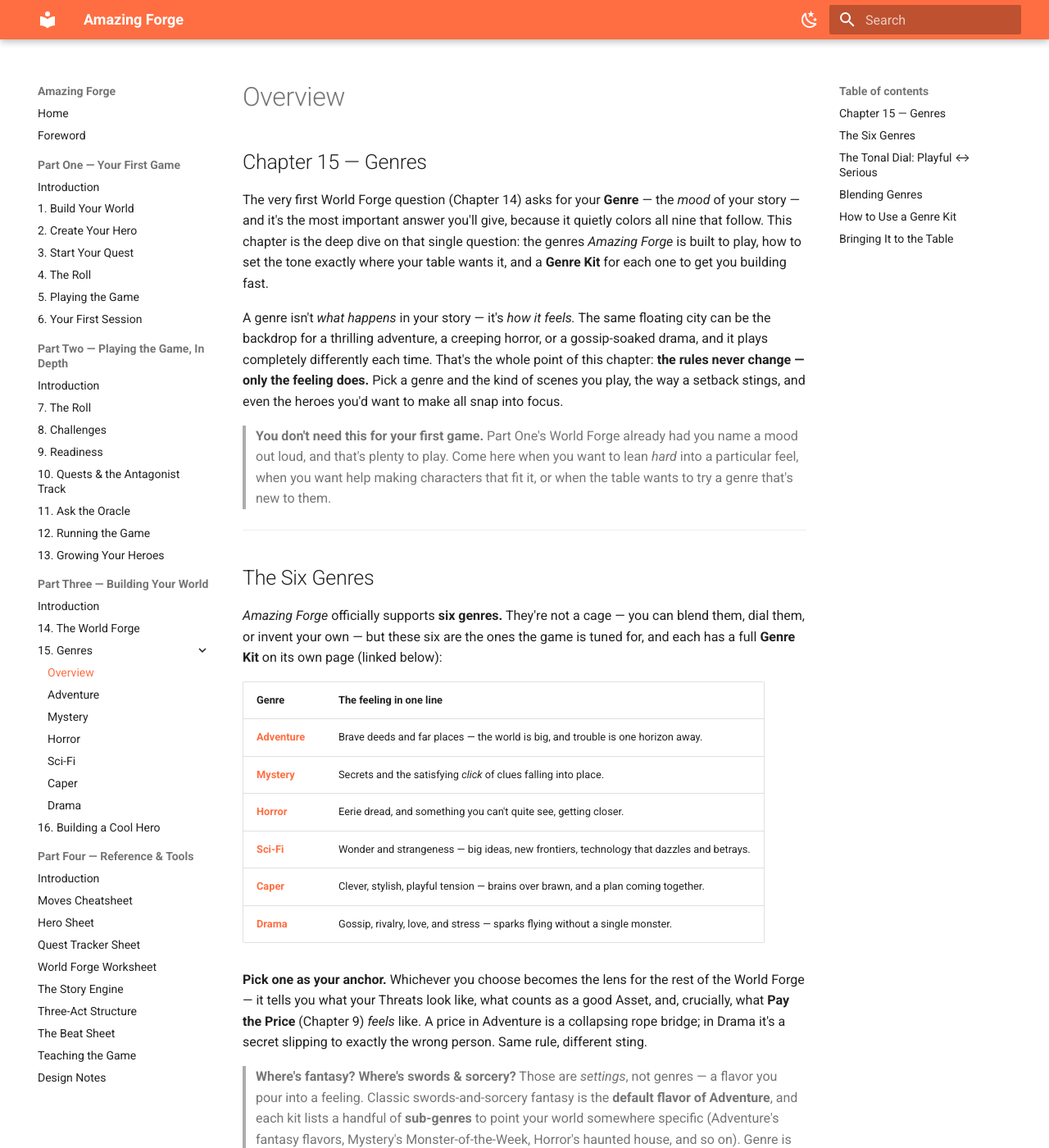
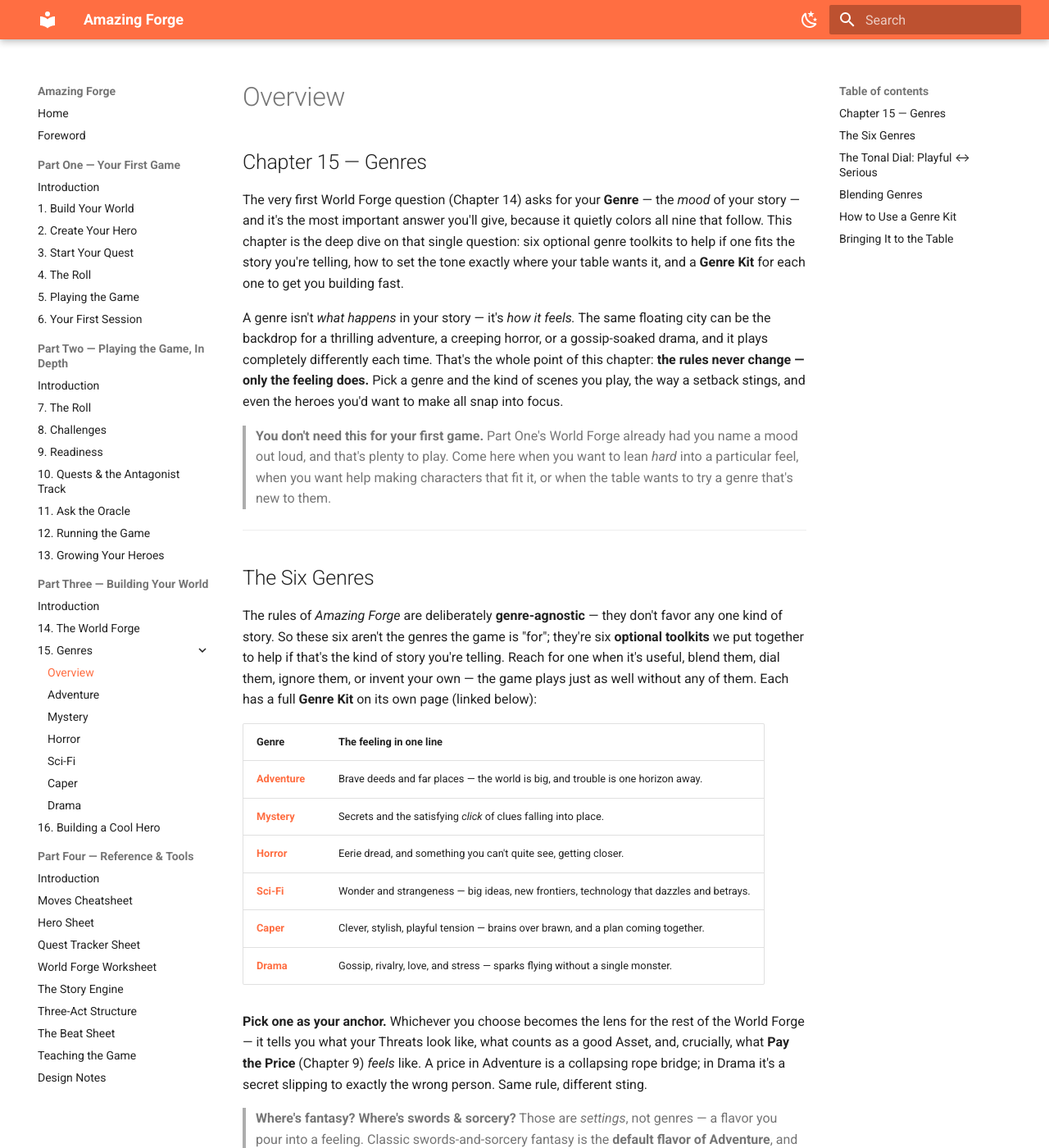
Before and after one commit to Ian-Hitt/amazing-forge, an MkDocs documentation site: the page built from docs/part-three/15-genres.md, in a window 1280 px wide and 1400 px high. Shown: the whole window at 82% size. Built offline with MkDocs 1.6.1 and Material for MkDocs 9.7.7, drawn with Linux system fonts in a browser that asks for light colours.

Commit message:
Reframe genres as optional toolkits, not what the game is tuned for
The game is deliberately genre-agnostic; the six genres are optional
toolkits, not the genres the system is tuned for.

Co-Authored-By: Claude Opus 4.8 (1M context) <noreply@anthropic.com>

```diff
--- a/docs/part-three/15-genres.md
+++ b/docs/part-three/15-genres.md
@@ -1,6 +1,6 @@
 ## Chapter 15 — Genres
 
-The very first World Forge question (Chapter 14) asks for your **Genre** — the *mood* of your story — and it's the most important answer you'll give, because it quietly colors all nine that follow. This chapter is the deep dive on that single question: the genres *Amazing Forge* is built to play, how to set the tone exactly where your table wants it, and a **Genre Kit** for each one to get you building fast.
+The very first World Forge question (Chapter 14) asks for your **Genre** — the *mood* of your story — and it's the most important answer you'll give, because it quietly colors all nine that follow. This chapter is the deep dive on that single question: six optional genre toolkits to help if one fits the story you're telling, how to set the tone exactly where your table wants it, and a **Genre Kit** for each one to get you building fast.
 
 A genre isn't *what happens* in your story — it's *how it feels.* The same floating city can be the backdrop for a thrilling adventure, a creeping horror, or a gossip-soaked drama, and it plays completely differently each time. That's the whole point of this chapter: **the rules never change — only the feeling does.** Pick a genre and the kind of scenes you play, the way a setback stings, and even the heroes you'd want to make all snap into focus.
 
@@ -10,7 +10,7 @@ A genre isn't *what happens* in your story — it's *how it feels.* The same flo
 
 ## The Six Genres
 
-*Amazing Forge* officially supports **six genres.** They're not a cage — you can blend them, dial them, or invent your own — but these six are the ones the game is tuned for, and each has a full **Genre Kit** on its own page (linked below):
+The rules of *Amazing Forge* are deliberately **genre-agnostic** — they don't favor any one kind of story. So these six aren't the genres the game is "for"; they're six **optional toolkits** we put together to help if that's the kind of story you're telling. Reach for one when it's useful, blend them, dial them, ignore them, or invent your own — the game plays just as well without any of them. Each has a full **Genre Kit** on its own page (linked below):
 
 | Genre | The feeling in one line |
 |---|---|
```
Also changed, not shown: docs/part-three/14-the-world-forge.md (+1 -1 lines).
